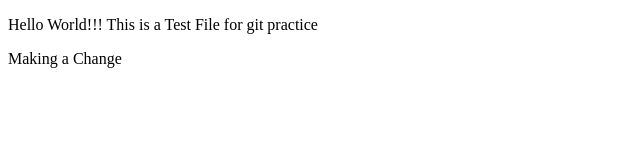
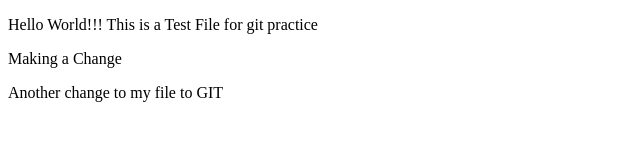
Before and after one commit to Scott-Gillatt/GitHubPractice, a plain HTML site: page index.html in a window 1280 px wide. Shown: the whole page, without its empty margins (0-640 px from the left). Drawn offline with Linux system fonts and the light colour scheme.

Commit message:
Doing one more change commit

```diff
--- a/index.html
+++ b/index.html
@@ -7,5 +7,6 @@
 <body>
     <p>Hello World!!! This is a Test File for git practice</p>
     <p>Making a Change</p>
+    <p>Another change to my file to GIT</p>
 </body>
 </html>
```
